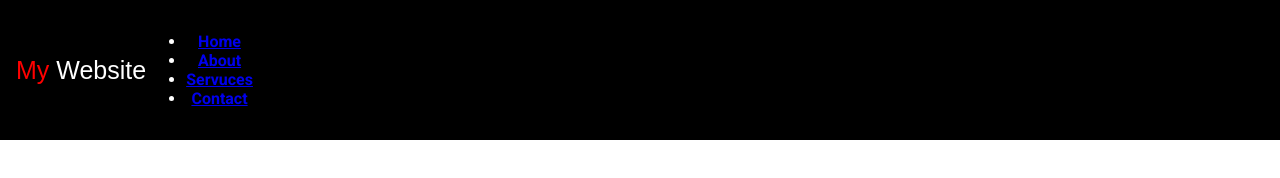
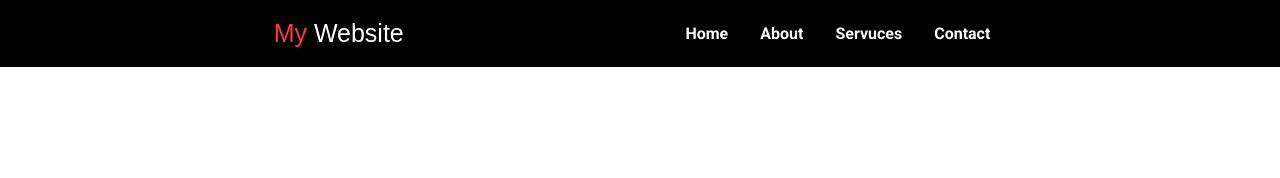
Before and after one commit to Ameer2000Mzori/Sticky-Navbar, a website built with webpack: page src/index.html in a window 1280 px wide. Built offline with nearby package versions, Linux system fonts and the light colour scheme; a web font is replaced by a local one.

Commit message:
added styling to navbar

```diff
--- a/src/style.scss
+++ b/src/style.scss
@@ -15,8 +15,9 @@ body {
   color: white;
   display: flex;
   text-align: center;
+  justify-content: space-evenly;
   align-items: center;
-  padding: 1rem;
+  padding: 0.5rem;
 
   .navbrand {
     font-size: 25px;
@@ -24,7 +25,40 @@ body {
     font-weight: 400;
 
     span {
-      color: red;
+      color: rgb(255, 57, 57);
+    }
+  }
+
+  .navlinks {
+    display: flex;
+
+    ul {
+      list-style: none;
+      padding: 0;
+      margin: 0;
+      display: flex;
+      transition: all;
+      transition-duration: 0.5s;
+
+      li {
+        padding: 1rem;
+
+        a {
+          transition: all;
+          transition-duration: 0.5s;
+          text-decoration: none;
+          color: white;
+        }
+      }
+
+      li:hover {
+        cursor: pointer;
+
+        a {
+          text-decoration: none;
+          color: wheat;
+        }
+      }
     }
   }
 }
```
Also changed, not shown: src/style.css, 1 other file.
